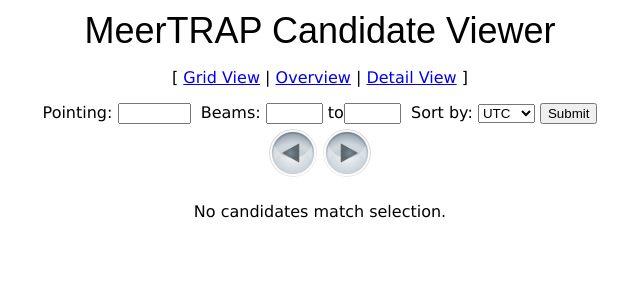
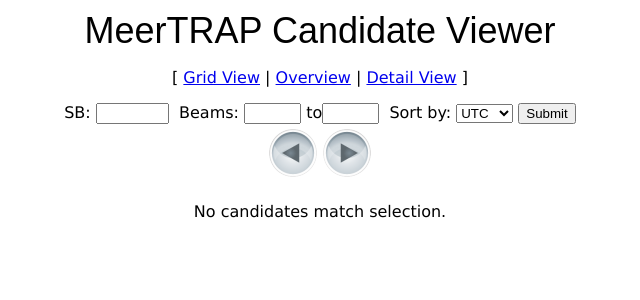
Before and after one commit to fjankowsk/candidate_website, a PHP site: page /overview.php in a window 1280 px wide. Shown: the top 300 px of the page, without its empty margins (320-960 px from the left). Run offline with PHP 8.4, Linux system fonts and the light colour scheme; data that the repository does not hold is empty.

Commit message:
Rename pointing to sb (schedule block).

```diff
--- a/html/helpers.php
+++ b/html/helpers.php
@@ -12,17 +12,17 @@ function refValues($arr){
     return $arr;
 }
 
-function get_sql_result($conn, $pointing, $beam_start, $beam_end, $sort, $limit, $offset) {
+function get_sql_result($conn, $sb, $beam_start, $beam_end, $sort, $limit, $offset) {
     // construct sql query
     $sql = "SELECT * FROM spscandidate";
 
     $stack = array();
 
-    if ( $pointing != null ) {
-        $sql_pointing = "pointing = ?";
-        array_push($stack, array($pointing => "i"));
+    if ( $sb != null ) {
+        $sql_sb = "sb = ?";
+        array_push($stack, array($sb => "i"));
     } else {
-        $sql_pointing = null;
+        $sql_sb = null;
     }
 
     if ( $beam_start != null ) {
@@ -40,7 +40,7 @@ function get_sql_result($conn, $pointing, $beam_start, $beam_end, $sort, $limit,
     }
 
     $where_used = FALSE;
-    foreach ( array($sql_pointing, $sql_beam_start, $sql_beam_end) as $var ) {
+    foreach ( array($sql_sb, $sql_beam_start, $sql_beam_end) as $var ) {
         if ( $var != null ) {
             if ( !$where_used ) {
                 $sql .= " WHERE " . $var;
--- a/html/index.php
+++ b/html/index.php
@@ -47,7 +47,7 @@ echo "</tr>\n
 </table>\n";
 
 // get candidates
-$result = get_sql_result($conn, $pointing, $beam_start, $beam_end, $sort, $limit, $offset);
+$result = get_sql_result($conn, $sb, $beam_start, $beam_end, $sort, $limit, $offset);
 
 if ( $result->num_rows == 0 ) {
     echo "<p>No candidates match selection.</p>";
--- a/html/overview.php
+++ b/html/overview.php
@@ -47,7 +47,7 @@ echo "</tr>\n
 </table>\n";
 
 // get candidates
-$result = get_sql_result($conn, $pointing, $beam_start, $beam_end, $sort, $limit, $offset);
+$result = get_sql_result($conn, $sb, $beam_start, $beam_end, $sort, $limit, $offset);
 
 if ( $result->num_rows == 0 ) {
     echo "<p>No candidates match selection.</p>";
@@ -62,7 +62,7 @@ if ( $result->num_rows == 0 ) {
     <th>S/N</th>\n
     <th>DM</th>\n
     <th>Width</th>\n
-    <th>Pointing</th>\n
+    <th>SB</th>\n
     <th>Beam</th>\n
     <th>RA</th>\n
     <th>Dec</th>\n
@@ -89,7 +89,7 @@ if ( $result->num_rows == 0 ) {
         echo "<td>" . sprintf("%.1f", $cand['snr']) . "</td>\n";
         echo "<td>" . sprintf("%.1f", $cand['dm']) . "</td>\n";
         echo "<td>" . sprintf("%.1f", $cand['width']) . "</td>\n";
-        echo "<td>" . $cand['pointing'] . "</td>\n";
+        echo "<td>" . $cand['sb'] . "</td>\n";
         echo "<td>" . $cand['beam'] . "</td>\n";
         echo "<td>" . $cand['ra'] . "</td>\n";
         echo "<td>" . $cand['dec'] . "</td>\n";
--- a/html/selectform.php
+++ b/html/selectform.php
@@ -35,27 +35,27 @@ endswitch;
 // save sorting in session cookie
 $_SESSION['sort'] = $sort;
 
-// figure out pointing
-if ( isset($_GET['pointing']) ) {
-  $raw_pointing = $_GET['pointing'];
-} elseif ( isset($_SESSION['pointing']) ) {
-  $raw_pointing = $_SESSION['pointing'];
+// figure out schedule block
+if ( isset($_GET['sb']) ) {
+  $raw_sb = $_GET['sb'];
+} elseif ( isset($_SESSION['sb']) ) {
+  $raw_sb = $_SESSION['sb'];
 } else {
-  $raw_pointing = null;
+  $raw_sb = null;
 }
 
 $filter_opts = array("options" => array("min_range"=>1));
 
-if ( $raw_pointing == null ) {
-    $pointing = null;
-} elseif ( filter_var($raw_pointing, FILTER_VALIDATE_INT, $filter_opts) ) {
-    $pointing = filter_var($raw_pointing, FILTER_SANITIZE_NUMBER_INT);
+if ( $raw_sb == null ) {
+    $sb = null;
+} elseif ( filter_var($raw_sb, FILTER_VALIDATE_INT, $filter_opts) ) {
+    $sb = filter_var($raw_sb, FILTER_SANITIZE_NUMBER_INT);
 } else {
-    die("Pointing is invalid.");
+    die("Schedule block is invalid.");
 }
 
-// save pointing in session cookie
-$_SESSION['pointing'] = $pointing;
+// save sb in session cookie
+$_SESSION['sb'] = $sb;
 
 // figure out beam_start
 if ( isset($_GET['beam_start']) ) {
@@ -117,8 +117,8 @@ $sort_options = array(
 
 // form
 echo "<form>\n";
-echo "<label for='pointing'>Pointing:</label>\n";
-echo "<input type='text' name='pointing' id='pointing' size='6' maxlength='6' value='" . $pointing . "' />\n";
+echo "<label for='sb'>SB:</label>\n";
+echo "<input type='text' name='sb' id='sb' size='6' maxlength='6' value='" . $sb . "' />\n";
 
 echo "<label for='beam_start'>&nbsp;Beams:</label>\n";
 echo "<input type='text' name='beam_start' id='beam_start' size='4' maxlength='4' value='" .
```
